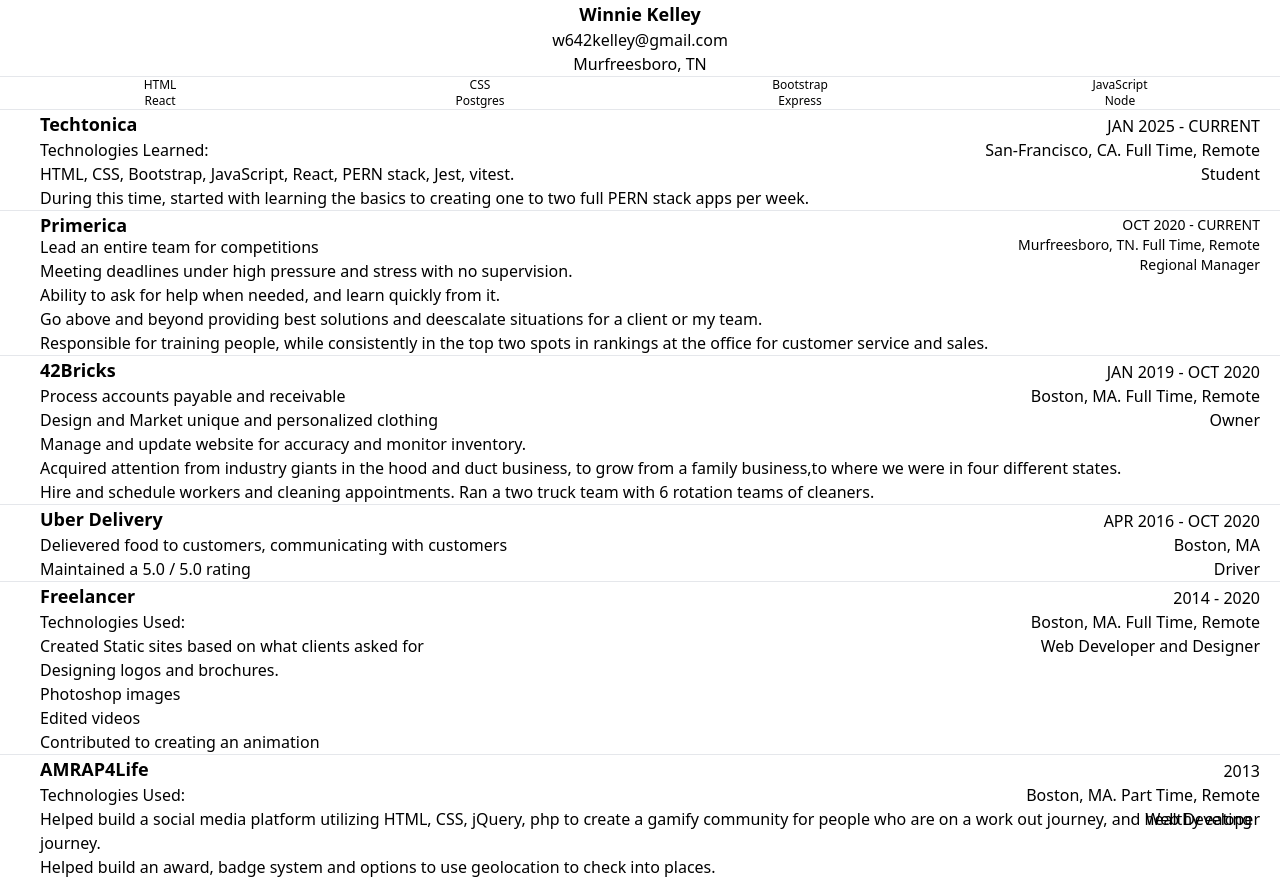
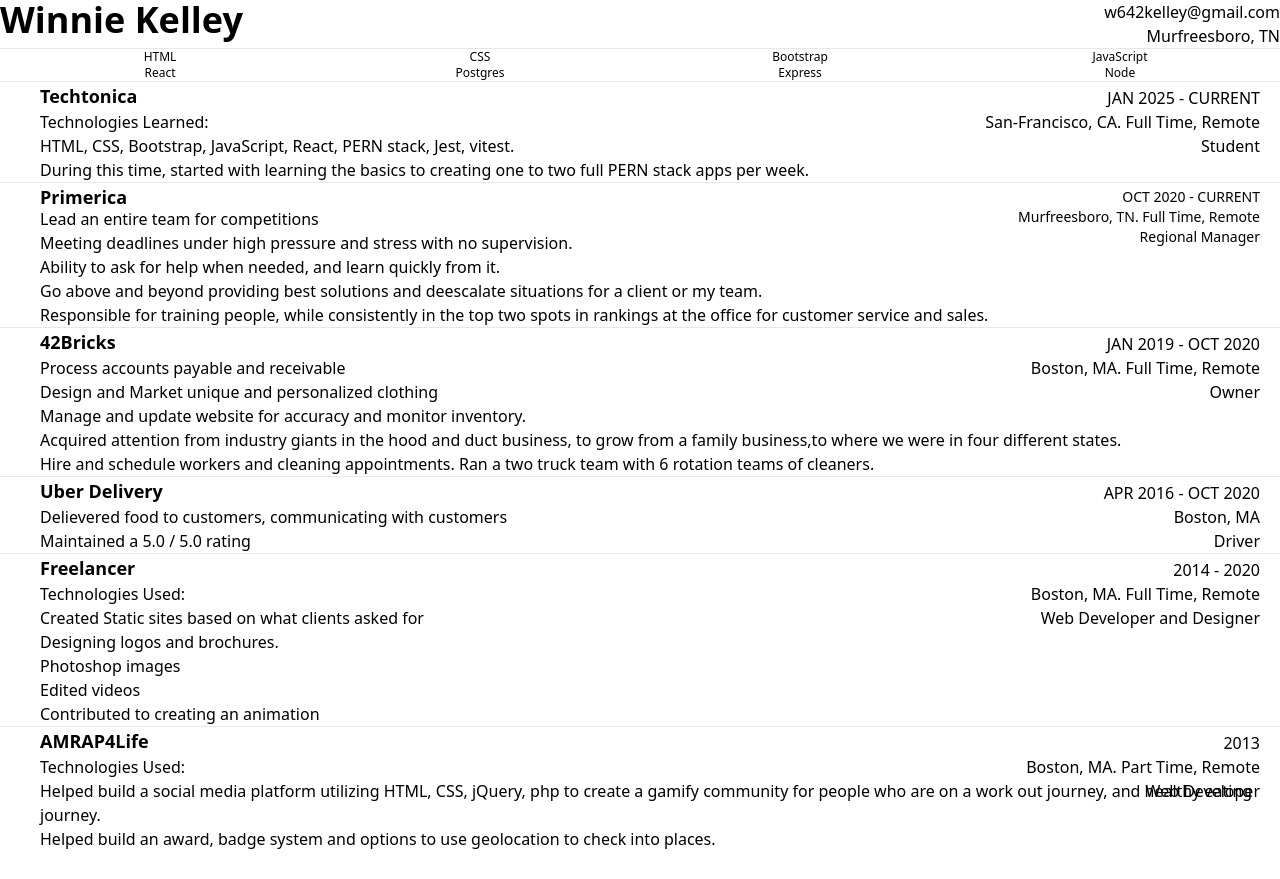
Before and after one commit to wk642/resume, a plain HTML site: page index.html in a window 1280 px wide. After the commit the page ends 851 px from the top, so only its background shows below. Drawn offline with nearby package versions, Linux system fonts and the light colour scheme.

Commit message:
split up the header

```diff
--- a/index.html
+++ b/index.html
@@ -19,12 +19,10 @@
     <body>
         <section id="experience">
             <header>
-                <div class="text-center">
-                    <h1 class="text-lg font-bold">Winnie Kelley</h1>
-                    <h3 class="text-md">w642kelley@gmail.com</h3>
-                    <h3  class="text-md">Murfreesboro, TN</h3>
-                    <hr>
-                </div>
+                <h1 class="text-4xl font-bold text-left">Winnie Kelley</h1>
+                <h3 class="text-md text-right -mt-10">w642kelley@gmail.com</h3>
+                <h3  class="text-md text-right">Murfreesboro, TN</h3>
+                <hr>
             </header>
 
             <div class="skills text-xs">
```
